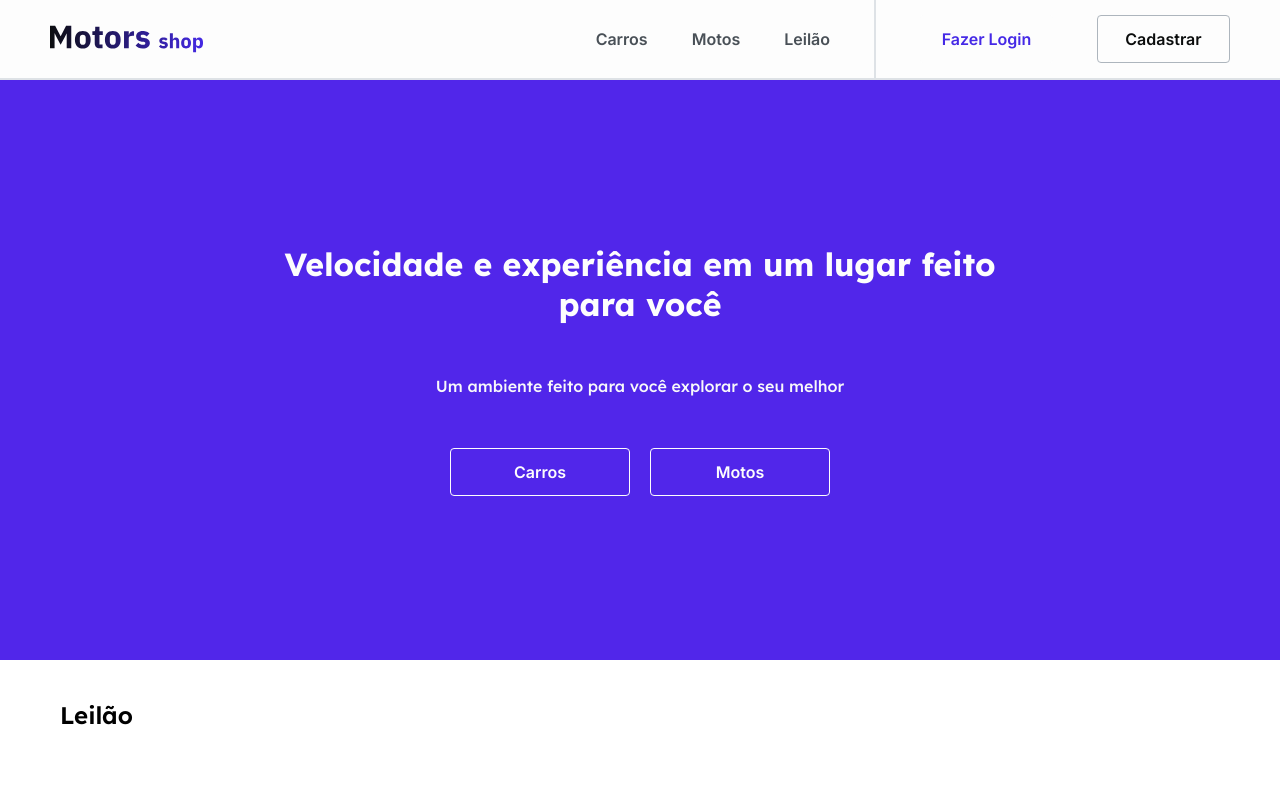
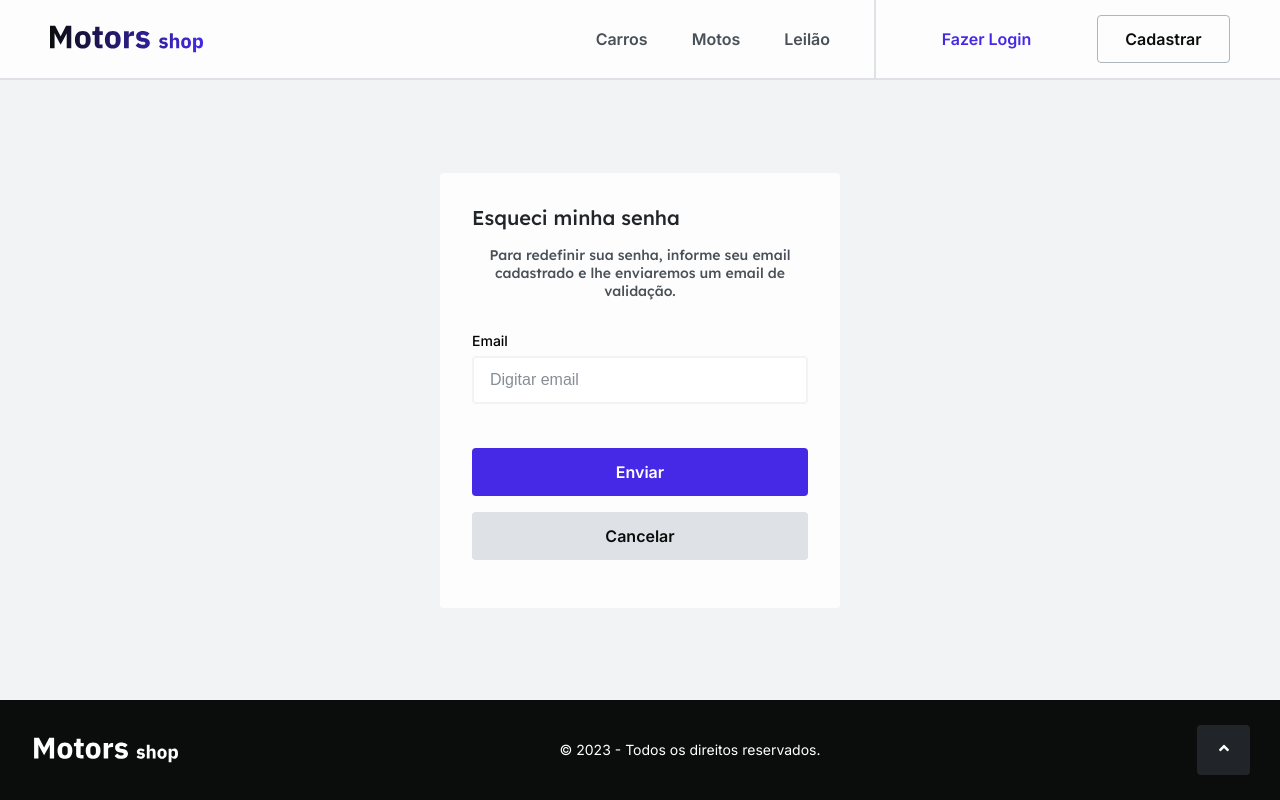
Before and after one commit to grupo37-M6-Motor-Shop/m6-motor-shop, a React (Vite) app in the folder frontend/: page /forgot-password in a window 1280 px wide. Before the commit this address led to /homepage. Shown: the top 800 px of the page. Built offline with nearby package versions, Linux system fonts and the light colour scheme; no server answers.

Commit message:
feat/forgot-password-page: cria componente SendEmailForgotPassword

```diff
--- /dev/null
+++ b/frontend/src/components/SendEmailForgotPassword/index.tsx
@@ -0,0 +1,65 @@
+import { yupResolver } from "@hookform/resolvers/yup";
+import { useForm } from "react-hook-form";
+import Button from "../../components/Button";
+import Form from "../../components/Form";
+import Input from "../../components/Input";
+import { Container, Fieldset, Title } from "./styles";
+import { schemaSendEmailForgotPassword } from "../../validations/FormForgotPassword"
+import { IFormForgotPassword } from "../../interfaces/IFormForgotPassword/IFormForgotPassword";
+
+const SendEmailForgotPassword = () => {
+  const {
+		register,
+		handleSubmit,
+		formState: { errors },
+	} = useForm<IFormForgotPassword>({
+		resolver: yupResolver(schemaSendEmailForgotPassword),
+	});
+
+
+  return (
+    <Container>
+      <Title>
+        Esqueci minha senha
+
+        <p>
+          Para redefinir sua senha, informe seu email cadastrado e lhe enviaremos um email de validação.
+        </p>
+      </Title>
+      <Form>
+        <Fieldset style={{gap: 0}}>
+          <Input
+            label="Email"
+            type="text"
+            placeholder="Digitar email"
+            register={register}
+            name="email"
+          />
+        </Fieldset>
+
+        <Fieldset style={{textAlign: "center", padding: "1rem 0"}}>
+          <Button
+            color={'whiteFixed'}
+            bgcolor={'brand1'}
+            component={'big'}
+            width={'100%'}
+            type="submit"
+          >
+            Enviar
+          </Button>
+
+          <Button
+            color={'grey0'}
+            bgcolor={'grey6'}
+            component={'big'}
+            width={'100%'}
+          >
+            Cancelar
+          </Button>
+        </Fieldset>
+      </Form>
+    </Container>
+  );
+}
+
+export default SendEmailForgotPassword;
--- /dev/null
+++ b/frontend/src/components/SendEmailForgotPassword/styles.ts
@@ -0,0 +1,33 @@
+import styled from "styled-components";
+
+export const Container = styled.div`
+  width: 100%;
+  max-width: 25rem;
+  padding: 2rem;
+  background-color: var(--grey10);
+  border-radius: 0.25rem;
+  display: flex;
+  flex-direction: column;
+  gap: 1rem;
+`;
+
+export const Title = styled.div`
+  color: var(--grey1);
+  font-weight: 500;
+  font-size: 1.25rem;
+
+  > p {
+    color: var(--grey2);
+    font-weight: 400;
+    font-size: 0.875rem;
+    text-align: center;
+    padding: 1rem 0;
+  }
+`;
+
+export const Fieldset = styled.fieldset`
+  border: none;
+  display: flex;
+  flex-direction: column;
+  gap: 1rem;
+`;
--- /dev/null
+++ b/frontend/src/interfaces/IFormForgotPassword/IFormForgotPassword.ts
@@ -0,0 +1,3 @@
+export interface IFormForgotPassword {
+  email: string;
+}
--- /dev/null
+++ b/frontend/src/pages/ForgotPassword/index.tsx
@@ -0,0 +1,18 @@
+import Footer from "../../components/Footer";
+import Header from "../../components/Header";
+import SendEmailForgotPassword from "../../components/SendEmailForgotPassword";
+import { Container, Main } from "./styles";
+
+const ForgotPassword = () => {
+  return (
+    <Container>
+      <Header/>
+      <Main>
+        <SendEmailForgotPassword/>
+      </Main>
+      <Footer/>
+    </Container>
+  );
+}
+
+export default ForgotPassword;
--- /dev/null
+++ b/frontend/src/pages/ForgotPassword/styles.ts
@@ -0,0 +1,14 @@
+import styled from "styled-components";
+
+export const Container = styled.div`
+  background-color: var(--grey8);
+`;
+
+export const Main = styled.div`
+  width: 100%;
+  min-height: calc(100vh - 180px);
+  display: flex;
+  justify-content: center;
+  align-items: center;
+  padding: 1rem;
+`;
--- a/frontend/src/routes/index.tsx
+++ b/frontend/src/routes/index.tsx
@@ -1,6 +1,7 @@
 import { Routes, Route, Navigate } from "react-router";
 import AdvertiverProfile from "../pages/AdvertiverProfile";
 import DetailAd from "../pages/DetailAd";
+import ForgotPassword from "../pages/ForgotPassword";
 import Home from "../pages/Home";
 import Login from "../pages/Login";
 import Register from "../pages/Register";
@@ -12,6 +13,7 @@ const RoutesMain = () => {
 			<Route path="*" element={<Navigate to="/homepage" />} />
 			<Route path="/homepage" element={<Home />} />
 			<Route path="/login" element={<Login />} />
+			<Route path="/forgot-password" element={<ForgotPassword />} />
 			<Route path="/register" element={<Register />} />
 			<Route path="/detail-ad/:id" element={<DetailAd />} />
 
--- /dev/null
+++ b/frontend/src/validations/FormForgotPassword.ts
@@ -0,0 +1,5 @@
+import * as yup from "yup";
+
+export const schemaSendEmailForgotPassword= yup.object().shape({
+	email: yup.string().required(),
+});
```
